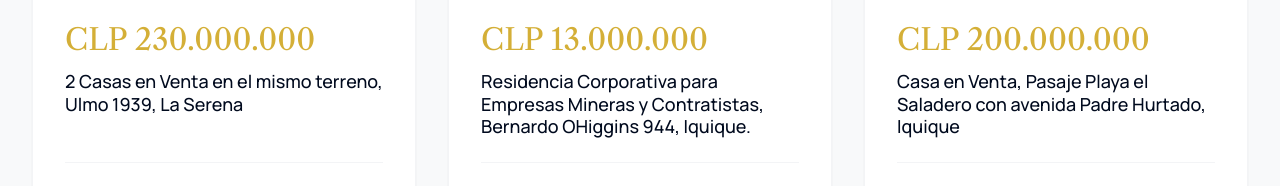
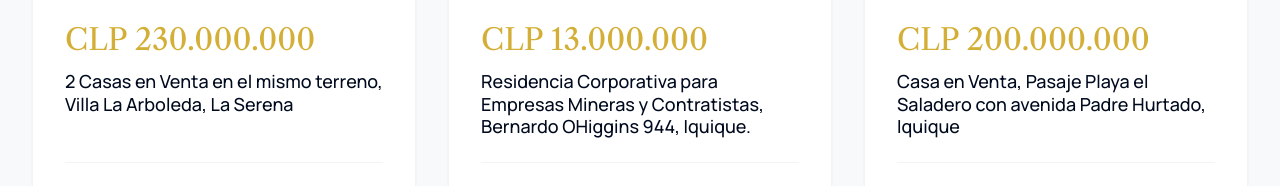
Before and after one commit to AlexanderVera113/miranda-propiedades, a React (Vite) app: page /propiedades in a window 1280 px wide. Shown: the part 690-876 px from the top of the page. Built offline with nearby package versions, Linux system fonts and the light colour scheme.

Commit message:
Cambios dia domingo 31 de Mayo

```diff
--- a/src/pages/Properties.tsx
+++ b/src/pages/Properties.tsx
@@ -14,7 +14,7 @@ const Properties = () => {
   const [filtroActivo, setFiltroActivo] = useState('Todos');
 
   const properties = [
-    { id: 6, price: 'CLP 230.000.000', title: '2 Casas en Venta en el mismo terreno, Ulmo 1939, La Serena', beds: 6, baths: 4, parking: 2, tipo: 'Venta', image: CasaLaSerena, featured: true },
+    { id: 6, price: 'CLP 230.000.000', title: '2 Casas en Venta en el mismo terreno, Villa La Arboleda, La Serena', beds: 6, baths: 4, parking: 2, tipo: 'Venta', image: CasaLaSerena, featured: true },
     { id: 5, price: 'CLP 13.000.000', title: 'Residencia Corporativa para Empresas Mineras y Contratistas, Bernardo OHiggins 944, Iquique.', beds: 20, baths: 22, parking: 10, tipo: 'Arriendo', image: HotelCorona, featured: true },
     { id: 4, price: 'CLP 200.000.000', title: 'Casa en Venta, Pasaje Playa el Saladero con avenida Padre Hurtado, Iquique', beds: 6, baths: 2, parking: 2, tipo: 'Venta', image: Venta1, featured: true },
     { id: 2, price: 'CLP 87.000.000', title: 'Edificio Matiz Cavancha. Calle 18 de Septiembre, 1961, Iquique.', beds: 1, baths: 1, parking: 1, tipo: 'Vendido', image: Vendido2, featured: false },
```
